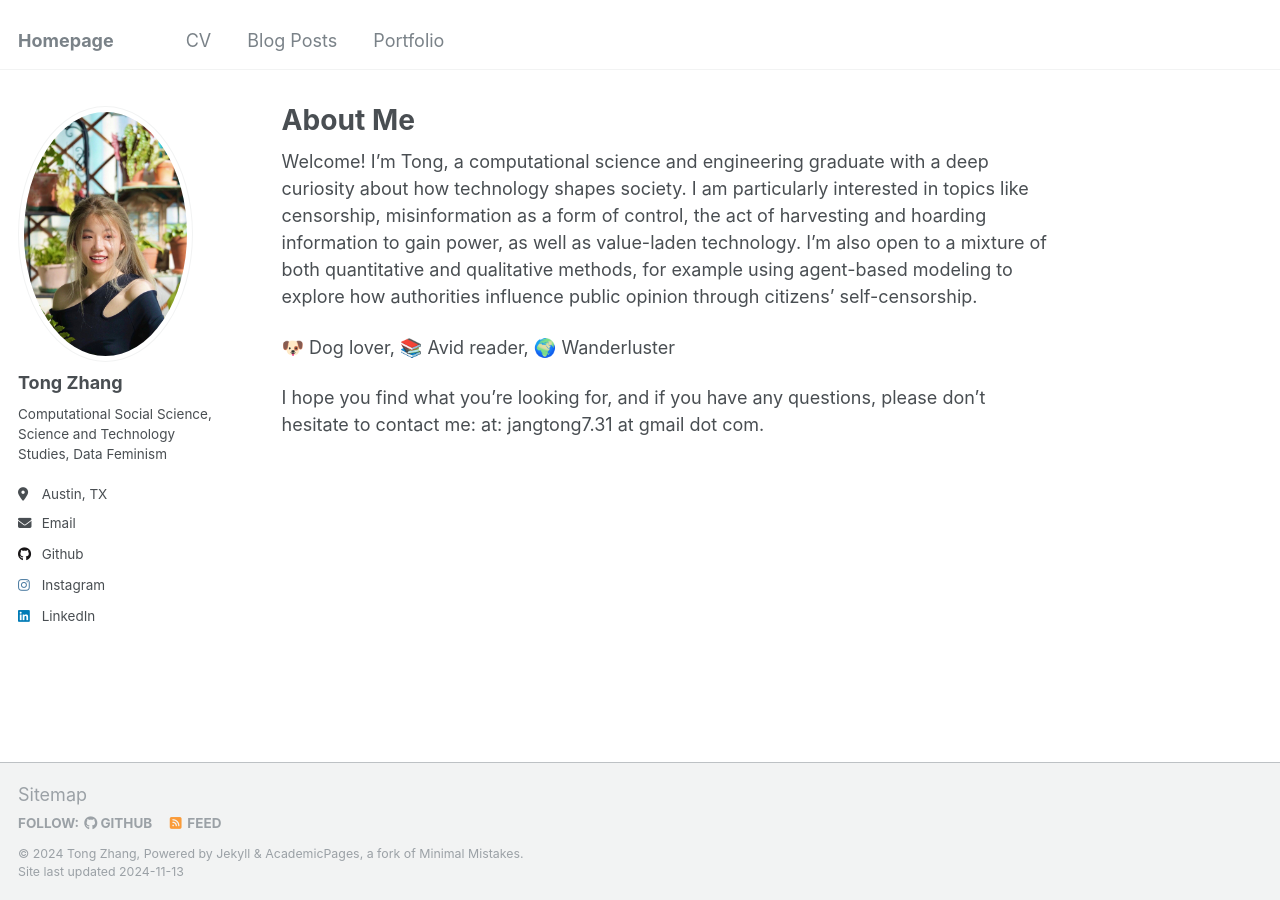
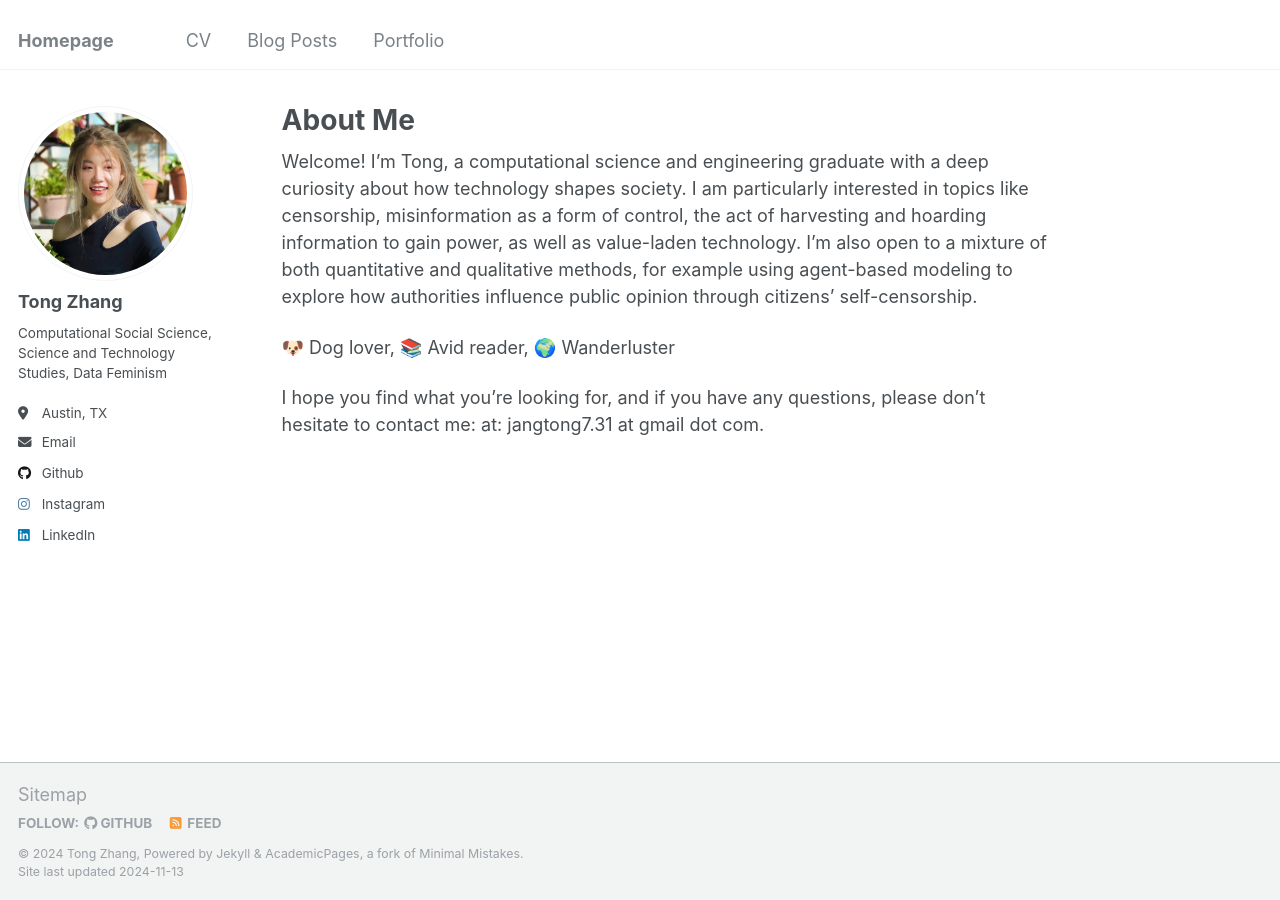
Before and after one commit to zt731/zt731.github.io, a Jekyll site: the page built from _pages/about.md, in a window 1280 px wide. Built offline with Jekyll 4.4.1, drawn with Linux system fonts in a browser that asks for light colours.

Commit message:
Update _config.yml

```diff
--- a/_config.yml
+++ b/_config.yml
@@ -21,7 +21,7 @@ repository               : "t731.github.io"
 #               Additional customization can be done by editing /_includes/author-profile.html
 author:
   # Biographic information
-  avatar           : "avatar.jpg"
+  avatar           : "squareAvatar.jpg"
   name             : "Tong Zhang"
   pronouns         : # example: "she/her"
   bio              : "Computational Social Science, Science and Technology Studies, Data Feminism"
```
